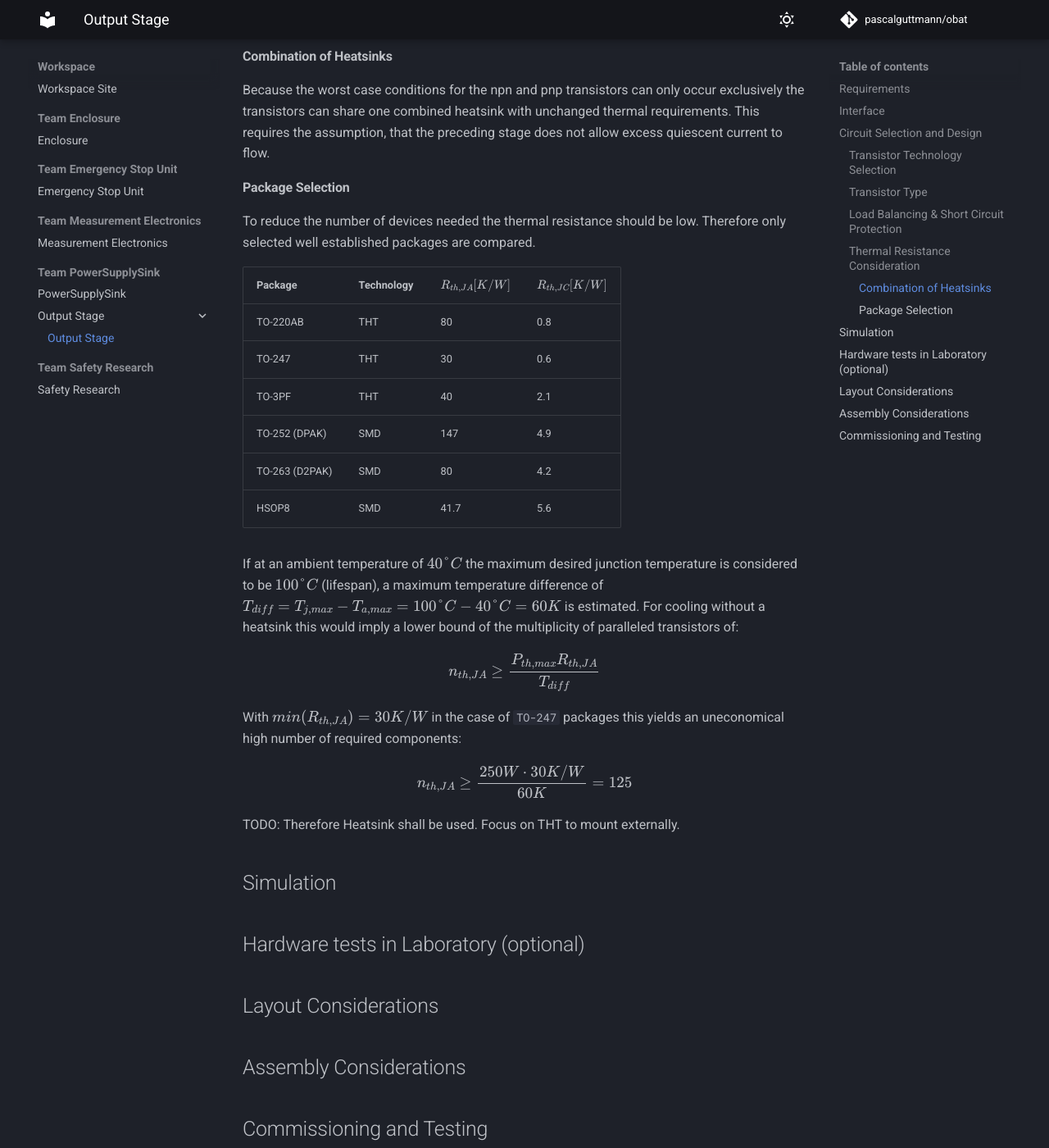
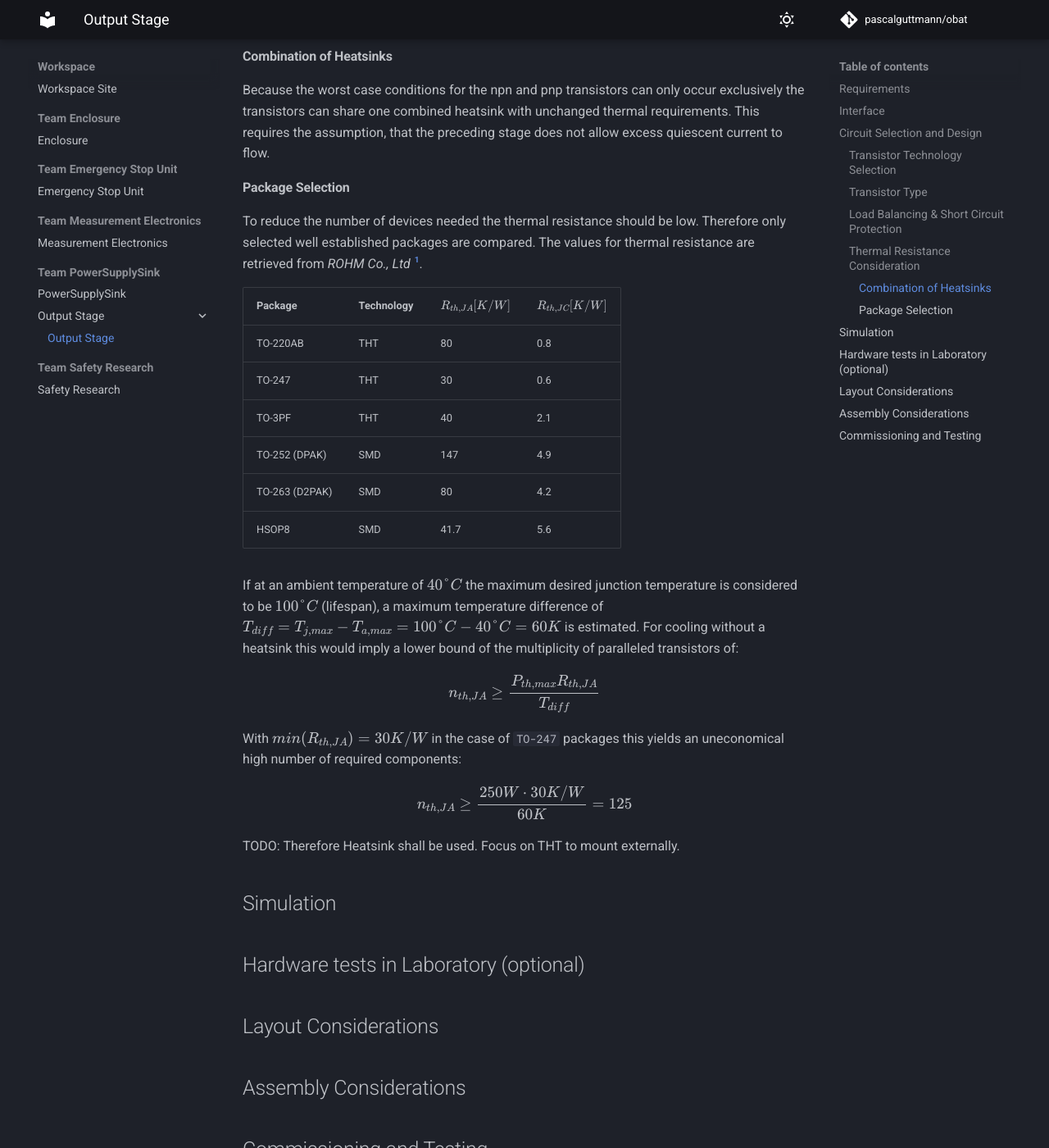
Before and after one commit to pascalguttmann/obat, an MkDocs documentation site: the page built from docs/workspace/pss/outstage/outstage.md, in a window 1280 px wide and 1400 px high, scrolled down 2573 px. Shown: the whole window at 82% size. Built offline with MkDocs 1.6.1 and Material for MkDocs 9.7.7, drawn with Linux system fonts in a browser that asks for light colours; comment, search, counter and statistics services are not loaded; some of the changed text lies outside the part shown.

Commit message:
add source to thermal resistance table

```diff
--- a/docs/workspace/pss/outstage/outstage.md
+++ b/docs/workspace/pss/outstage/outstage.md
@@ -115,6 +115,13 @@ quiescent current to flow.
 
 To reduce the number of devices needed the thermal resistance should be low.
 Therefore only selected well established packages are compared.
+The values for thermal resistance are retrieved from _ROHM Co., Ltd_ [^1].
+
+[^1]: [2023, ROHM Co., Ltd.,
+    "List of Transistor Package Thermal Resistance",
+    accessed at 06.04.2024][thermal-res]
+
+[thermal-res]: https://rohmfs-rohm-com-cn.oss-cn-shanghai.aliyuncs.com/en/products/databook/applinote/common/list_of_transistor_package_thermal_resistance_an-e.pdf
 
 | Package        | Technology | $R_{th,JA} [K/W]$ | $R_{th,JC} [K/W]$ |
 |:---------------|:-----------|:------------------|:------------------|
```
